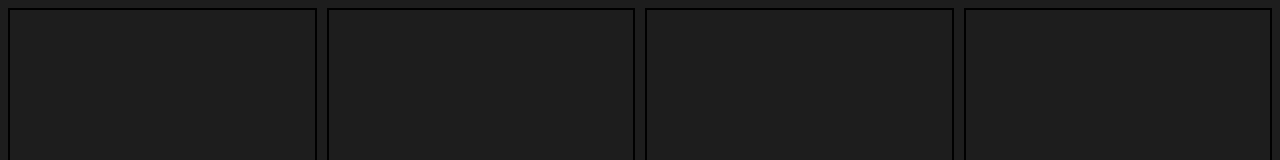
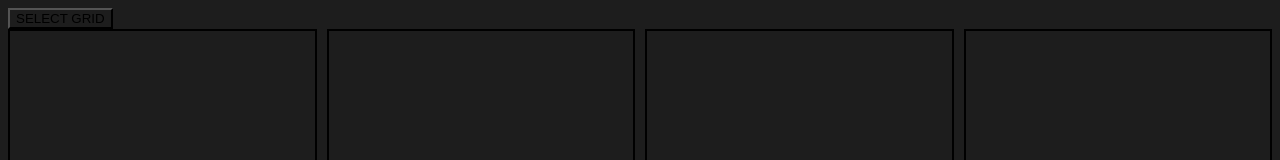
Before and after one commit to heywowyou/odin-art, a plain HTML site: page index.html in a window 1280 px wide. Shown: the top 160 px of the page. Drawn offline with Linux system fonts and the light colour scheme.

Commit message:
Create button in index.html

```diff
--- a/index.html
+++ b/index.html
@@ -8,6 +8,7 @@
     <script src="script.js" defer></script>
   </head>
   <body>
+    <div class="button-container"><button id="button">SELECT GRID</button></div>
     <div id="grid-container"></div>
   </body>
 </html>
```
